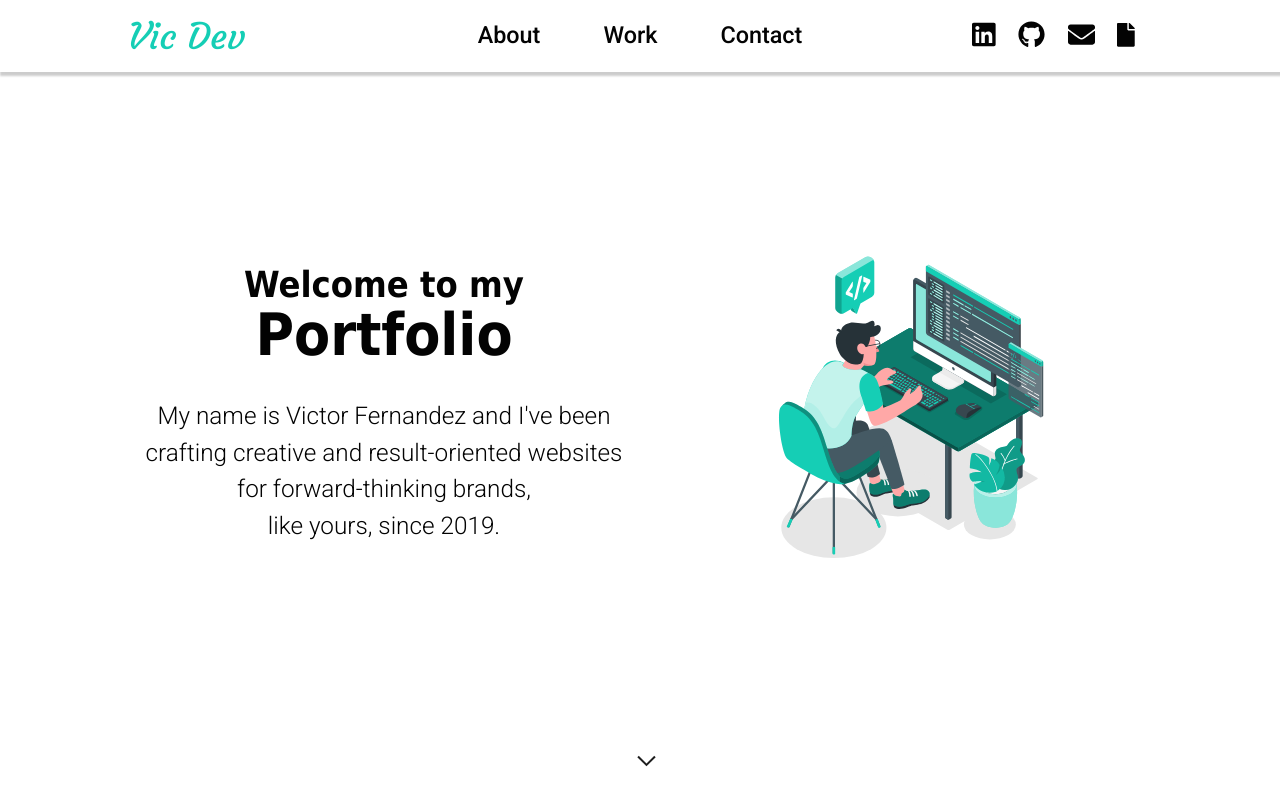
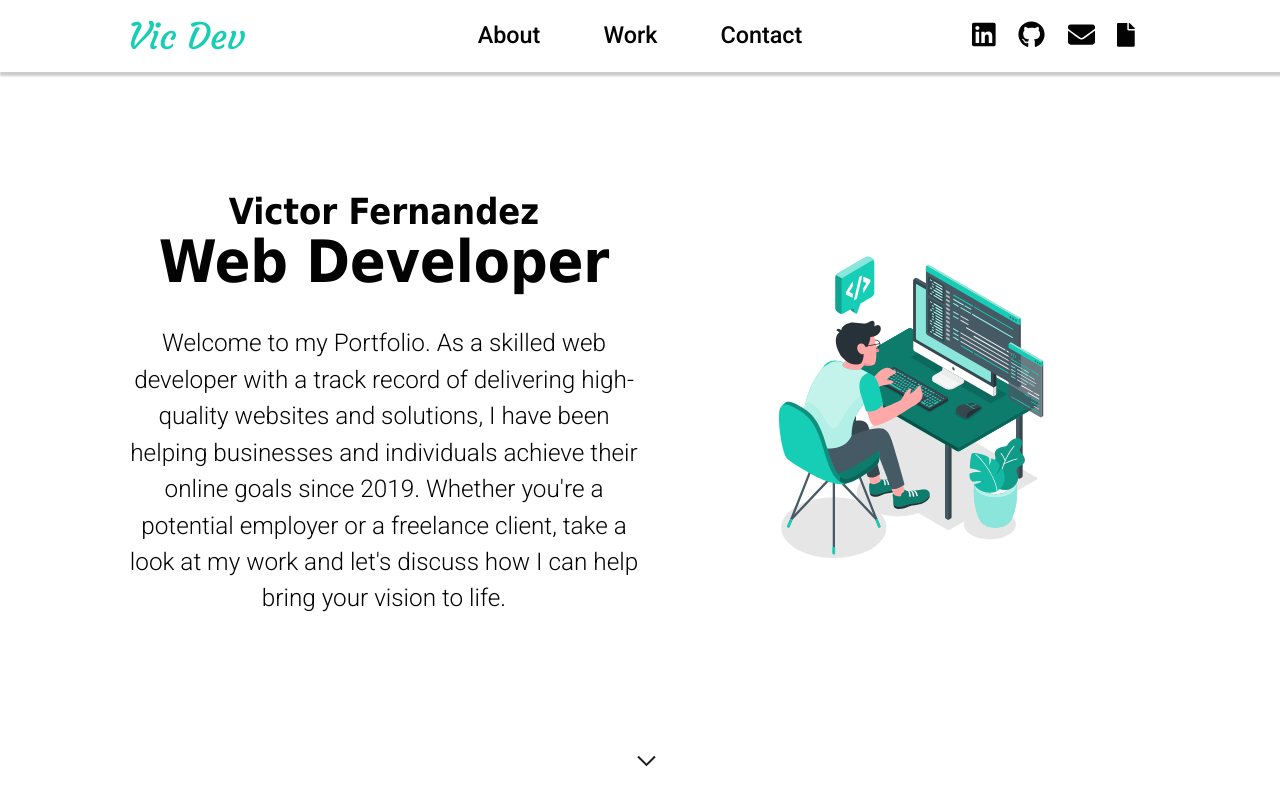
Before and after one commit to xrawvelocity/Portfolio-v3, a React (Create React App) app: page / in a window 1280 px wide. Shown: the top 800 px of the page. Built offline with nearby package versions, Linux system fonts and the light colour scheme.

Commit message:
updated hero text

```diff
--- a/src/sections/Hero.jsx
+++ b/src/sections/Hero.jsx
@@ -6,15 +6,22 @@ const Hero = () => {
         <div className="hero">
             <div className="hero-text">
                 <h2 className="hero-text-title">
-                    Welcome to my
+                    Victor Fernandez
                     <br />
-                    <span>Portfolio</span>
+                    <span>Web Developer</span>
                 </h2>
                 <p className="hero-text-subtitle">
-                    My name is Victor Fernandez and I've been crafting creative
+                    Welcome to my Portfolio. As a skilled web developer with a
+                    track record of delivering high-quality websites and
+                    solutions, I have been helping businesses and individuals
+                    achieve their online goals since 2019. Whether you're a
+                    potential employer or a freelance client, take a look at my
+                    work and let's discuss how I can help bring your vision to
+                    life.
+                    {/* My name is Victor Fernandez and I've been crafting creative
                     and result-&#8288;oriented websites for
                     forward-&#8288;thinking brands,
-                    like&nbsp;yours,&nbsp;since&nbsp;2019.
+                    like&nbsp;yours,&nbsp;since&nbsp;2019. */}
                 </p>
             </div>
             <div className="hero-image">
```
